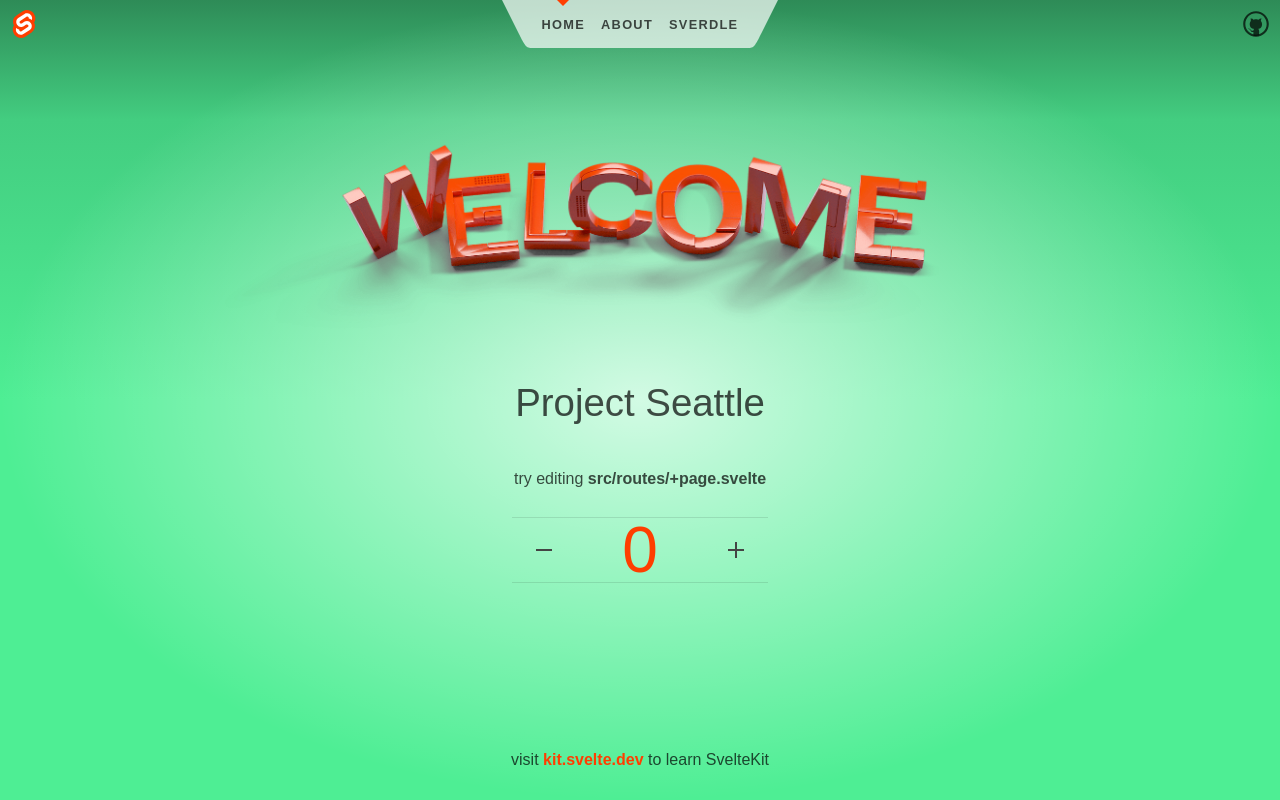
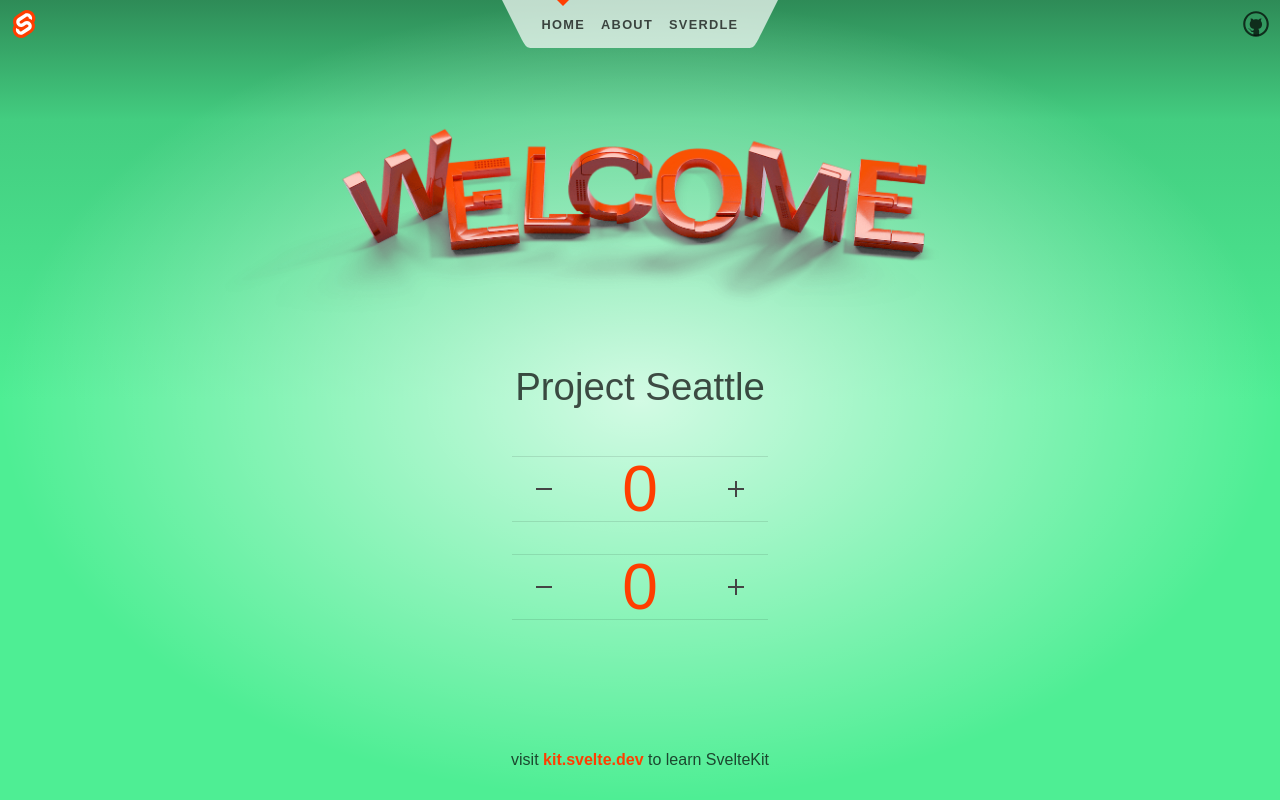
Before and after one commit to renancloudwalk/seattle, a SvelteKit app: page / in a window 1280 px wide. Built offline with nearby package versions, Linux system fonts and the light colour scheme.

Commit message:
chore: add a new counter

```diff
--- a/src/routes/+page.svelte
+++ b/src/routes/+page.svelte
@@ -21,10 +21,7 @@
 		Project Seattle<br />
 	</h1>
 
-	<h2>
-		try editing <strong>src/routes/+page.svelte</strong>
-	</h2>
-
+	<Counter />
 	<Counter />
 </section>
 
```
